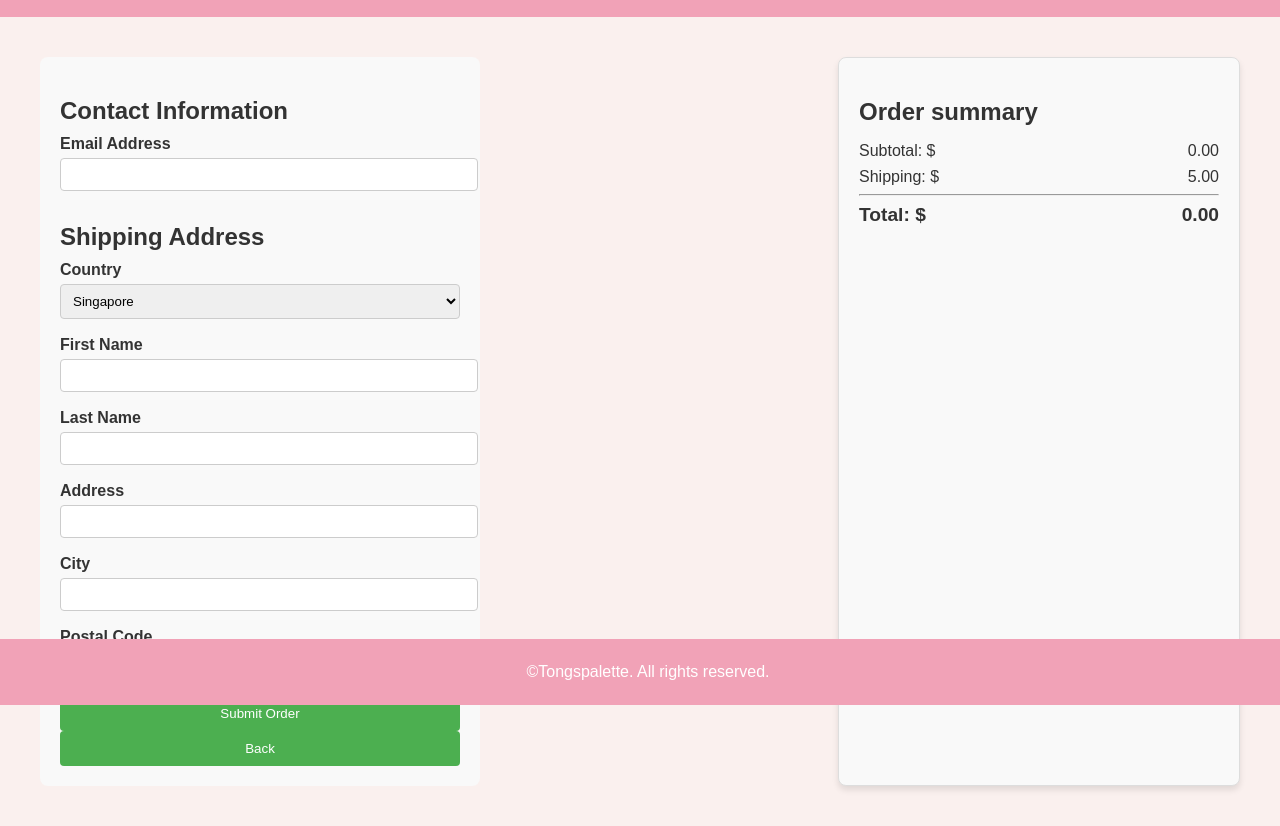
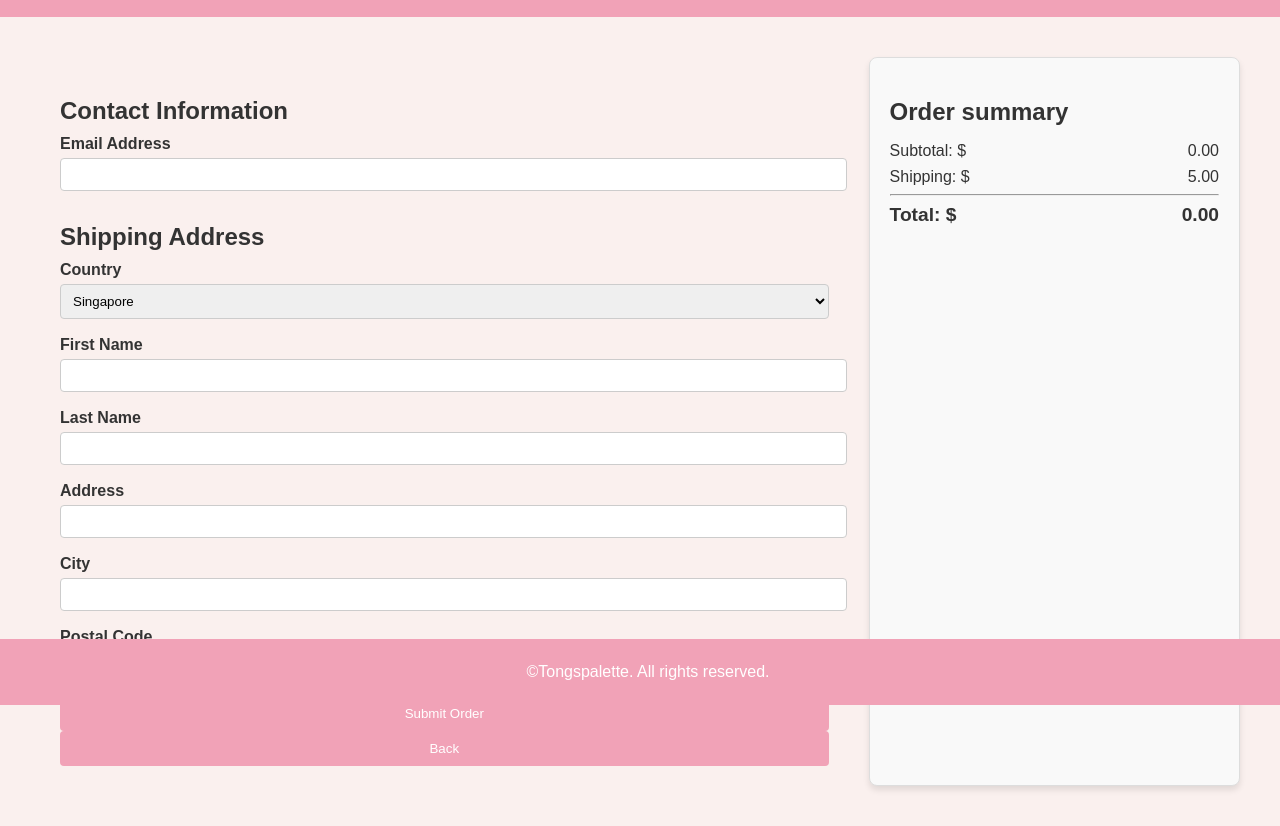
Before and after one commit to Monki000/Art, a plain HTML site: page checkout.html in a window 1280 px wide. Shown: the part 95-921 px from the top of the page. Drawn offline with Linux system fonts and the light colour scheme.

Commit message:
Update styles.css

```diff
--- a/styles.css
+++ b/styles.css
@@ -53,7 +53,7 @@ header {
 }
 
 .category-column li.selected {
-    color: #f1a2b7; /* Change the text color to blue */
+    color: #f1a2b7;
     font-weight: bold; /* Optional: make the text bold for emphasis */
 }
 
@@ -170,9 +170,7 @@ nav a {
 
 #checkoutform {
     padding: 20px;
-    background-color: #f9f9f9;
-    width: 100%;
-    max-width: 400px;
+    width: 70%;
     border-radius: 8px;
 }
 
@@ -197,7 +195,7 @@ nav a {
 #checkoutform button {
     width: 100%;
     padding: 10px;
-    background-color: #4CAF50;
+    background-color: #f1a2b7;
     color: white;
     border: none;
     border-radius: 4px;
@@ -205,7 +203,7 @@ nav a {
 }
 
 #checkoutform button:hover {
-    background-color: #45a049;
+    background-color: #a85b6f;
 }
 
 .sidebar {
```
